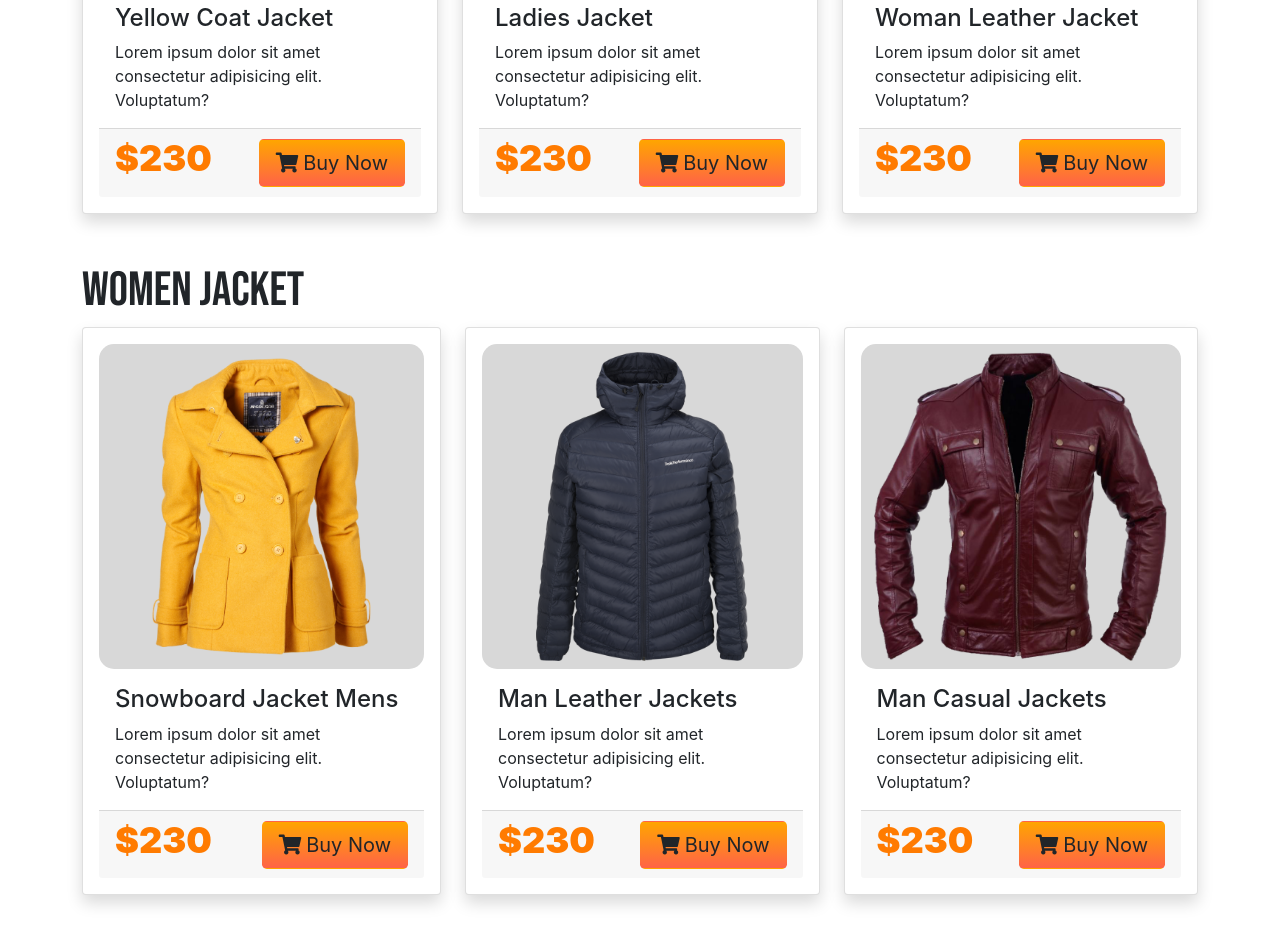
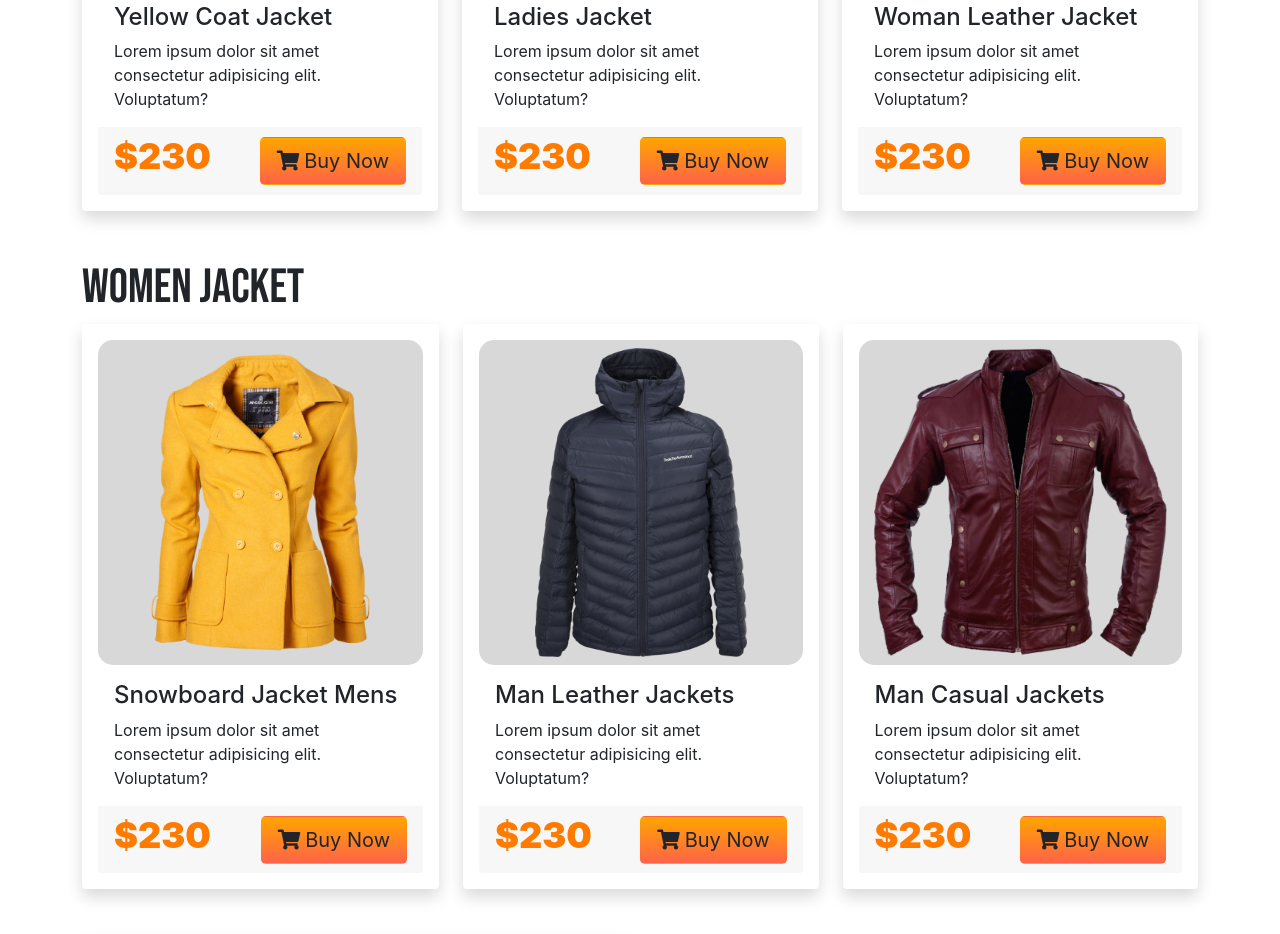
Before and after one commit to masummim50/responsive-assignment, a plain HTML site: page index.html in a window 1280 px wide. Shown: the part 995-1929 px from the top of the page. Drawn offline with Linux system fonts and the light colour scheme.

Commit message:
border-fixed

```diff
--- a/css/style.css
+++ b/css/style.css
@@ -24,7 +24,7 @@
   font-weight: 900;
 }
 header, .second-section{
-  background-color: rgb(255, 226, 216);
+  background-color: rgb(255, 235, 228);
 }
 .image-container{
   background-color: rgb(216, 216, 216);
@@ -52,3 +52,6 @@
 .custom-button:hover{
   background-image: linear-gradient(180deg, tomato, orange);
 }
+.no-border{
+  border:0;
+}
--- a/index.html
+++ b/index.html
@@ -67,7 +67,7 @@
     <h2>Mens Jacket</h2>
     <div class="row">
       <div class="col">
-        <div class="card h-100 shadow p-3">
+        <div class="card no-border h-100 shadow p-3">
           <div class="image-container d-flex p-2 align-items-center justify-content-center">
             <img src="images/dress1.png" alt="">
           </div>
@@ -76,14 +76,14 @@
             <p class="card-text">Lorem ipsum dolor sit amet consectetur adipisicing elit. Voluptatum?</p>
 
           </div>
-          <div class="card-footer d-flex align-items-center justify-content-between">
+          <div class="card-footer no-border d-flex align-items-center justify-content-between">
             <h4 class="custom-text-color">$230</h4>
             <button class="btn custom-button btn-lg"><i class="fas fa-shopping-cart"></i>Buy Now</button>
           </div>
         </div>
       </div>
       <div class="col">
-        <div class="card h-100 shadow p-3">
+        <div class="card no-border h-100 shadow p-3">
           <div class="image-container d-flex p-2 align-items-center justify-content-center">
             <img src="images/dress2.png" alt="">
           </div>
@@ -92,14 +92,14 @@
             <p class="card-text">Lorem ipsum dolor sit amet consectetur adipisicing elit. Voluptatum?</p>
 
           </div>
-          <div class="card-footer d-flex align-items-center justify-content-between">
+          <div class="card-footer no-border d-flex align-items-center justify-content-between">
             <h4 class="custom-text-color">$230</h4>
             <button class="btn custom-button btn-lg"><i class="fas fa-shopping-cart"></i>Buy Now</button>
           </div>
         </div>
       </div>
       <div class="col">
-        <div class="card h-100 shadow p-3">
+        <div class="card no-border h-100 shadow p-3">
           <div class="image-container d-flex p-2 align-items-center justify-content-center">
             <img src="images/dress3.png" alt="">
           </div>
@@ -108,7 +108,7 @@
             <p class="card-text">Lorem ipsum dolor sit amet consectetur adipisicing elit. Voluptatum?</p>
 
           </div>
-          <div class="card-footer d-flex align-items-center justify-content-between">
+          <div class="card-footer no-border d-flex align-items-center justify-content-between">
             <h4 class="custom-text-color">$230</h4>
             <button class="btn custom-button btn-lg"><i class="fas fa-shopping-cart"></i>Buy Now</button>
           </div>
@@ -123,7 +123,7 @@
     <h2>Women Jacket</h2>
     <div class="row">
       <div class="col">
-        <div class="card shadow p-3">
+        <div class="card no-border h-100 shadow p-3">
           <div class="image-container d-flex p-2 align-items-center justify-content-center">
             <img src="images/dress4.png" alt="">
           </div>
@@ -132,14 +132,14 @@
             <p class="card-text">Lorem ipsum dolor sit amet consectetur adipisicing elit. Voluptatum?</p>
 
           </div>
-          <div class="card-footer d-flex align-items-center justify-content-between">
+          <div class="card-footer no-border d-flex align-items-center justify-content-between">
             <h4 class="custom-text-color">$230</h4>
             <button class="btn custom-button btn-lg"><i class="fas fa-shopping-cart"></i>Buy Now</button>
           </div>
         </div>
       </div>
       <div class="col">
-        <div class="card shadow p-3">
+        <div class="card no-border h-100 shadow p-3">
           <div class="image-container d-flex p-2 align-items-center justify-content-center">
             <img src="images/dress5.png" alt="">
           </div>
@@ -148,14 +148,14 @@
             <p class="card-text">Lorem ipsum dolor sit amet consectetur adipisicing elit. Voluptatum?</p>
 
           </div>
-          <div class="card-footer d-flex align-items-center justify-content-between">
+          <div class="card-footer no-border d-flex align-items-center justify-content-between">
             <h4 class="custom-text-color">$230</h4>
             <button class="btn custom-button btn-lg"><i class="fas fa-shopping-cart"></i>Buy Now</button>
           </div>
         </div>
       </div>
       <div class="col">
-        <div class="card shadow p-3">
+        <div class="card no-border h-100 shadow p-3">
           <div class="image-container d-flex p-2 align-items-center justify-content-center">
             <img src="images/dress6.png" alt="">
           </div>
@@ -164,7 +164,7 @@
             <p class="card-text">Lorem ipsum dolor sit amet consectetur adipisicing elit. Voluptatum?</p>
 
           </div>
-          <div class="card-footer d-flex align-items-center justify-content-between">
+          <div class="card-footer no-border d-flex align-items-center justify-content-between">
             <h4 class="custom-text-color">$230</h4>
             <button class="btn custom-button btn-lg"><i class="fas fa-shopping-cart"></i>Buy Now</button>
           </div>
```
